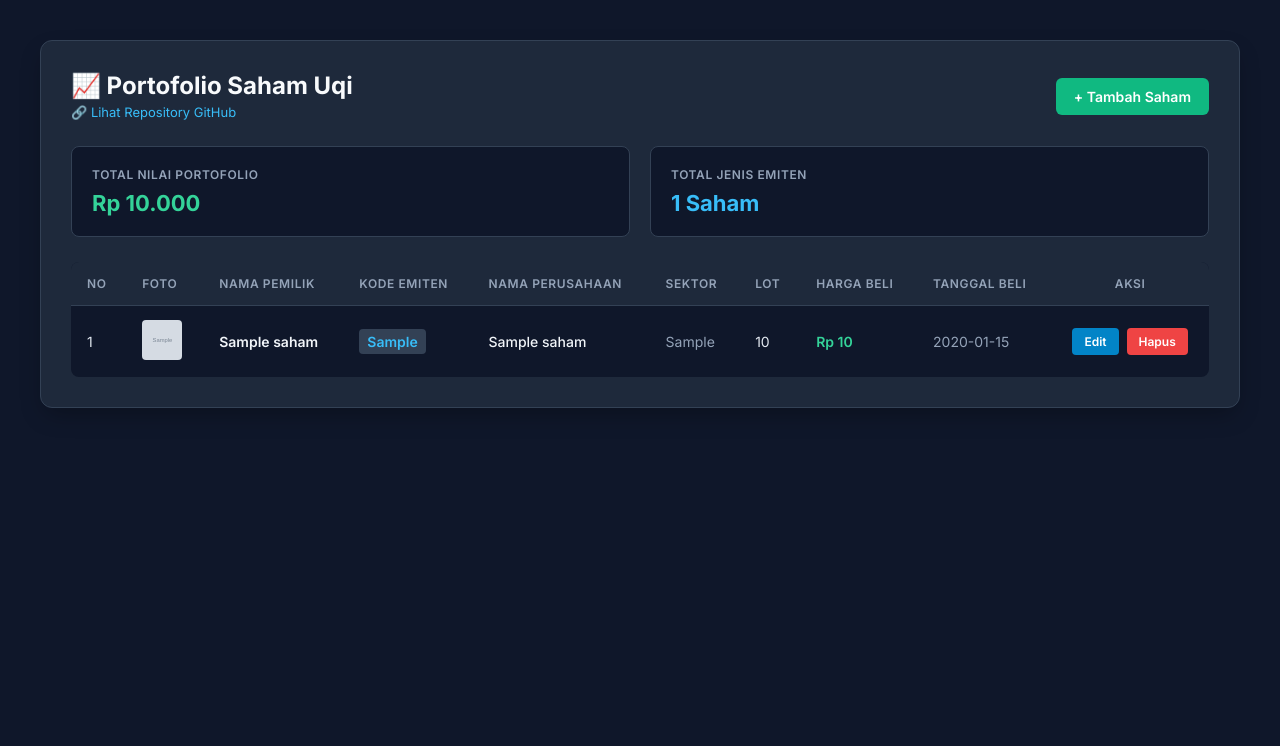
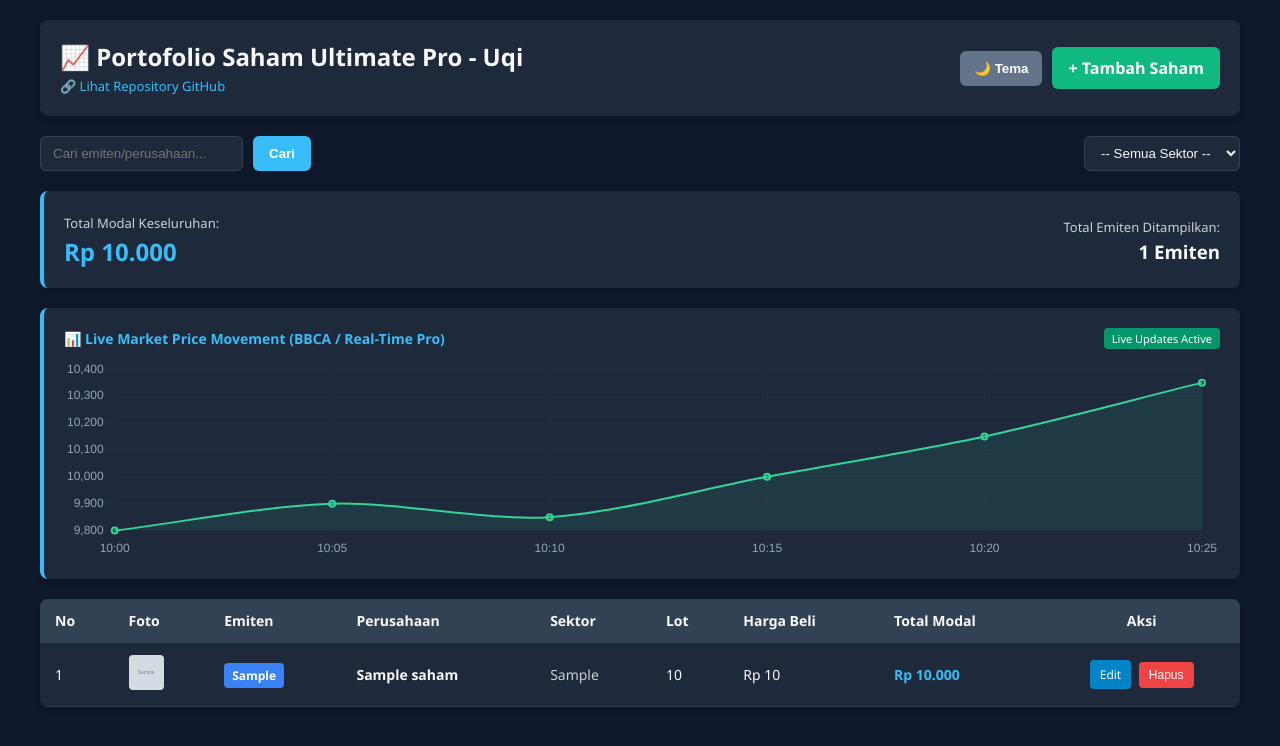
Before and after one commit to syauqi432/laravel-dari-nol-uqi, a Laravel app: page /saham in a window 1280 px wide. Shown: the top 746 px of the page. Run offline with Laravel 12, Linux system fonts and the light colour scheme; tables that the repository leaves empty hold one stand-in row (values such as "Sample post"); grey boxes marked "Sample" are stand-in pictures.

Commit message:
Selesaikan implementasi grafik live market real-time dan dark/light mode pro

```diff
--- a/app/Http/Controllers/SahamController.php
+++ b/app/Http/Controllers/SahamController.php
@@ -7,26 +7,28 @@ use App\Models\Saham;
 
 class SahamController extends Controller
 {
-    // Menampilkan data dan total nilai investasi
-    public function index()
+    public function index(Request $request)
     {
-        $sahams = Saham::all();
+        $search = $request->input('search');
+        $sektor = $request->input('sektor');
 
-        $totalInvestasi = 0;
-        foreach($sahams as $saham) {
-            $totalInvestasi += $saham->jumlah_lot * 100 * $saham->harga_beli;
-        }
+        $saham = Saham::when($search, function ($query, $search) {
+            return $query->where('kode_emiten', 'like', "%{$search}%")
+                         ->orWhere('nama_perusahaan', 'like', "%{$search}%");
+        })->when($sektor, function ($query, $sektor) {
+            return $query->where('sektor', $sektor);
+        })->get();
 
-        return view('saham', compact('sahams', 'totalInvestasi'));
+        $sektorList = Saham::select('sektor')->distinct()->pluck('sektor');
+
+        return view('saham', compact('saham', 'sektorList'));
     }
 
-    // Menampilkan form tambah saham
     public function create()
     {
         return view('tambah-saham');
     }
 
-    // Menyimpan data inputan baru ke database
     public function store(Request $request)
     {
         $request->validate([
@@ -40,30 +42,30 @@ class SahamController extends Controller
             'foto' => 'nullable|image|mimes:jpeg,png,jpg|max:2048',
         ]);
 
-        $data = $request->all();
+        $input = $request->all();
 
-        if ($request->hasFile('foto')) {
-            $file = $request->file('foto');
-            $filename = time() . '_' . $file->getClientOriginalName();
-            $file->move(public_path('uploads'), $filename);
-            $data['foto'] = $filename;
+        if ($image = $request->file('foto')) {
+            $destinationPath = 'uploads/';
+            $profileImage = date('YmdHis') . "." . $image->getClientOriginalExtension();
+            $image->move($destinationPath, $profileImage);
+            $input['foto'] = "$profileImage";
         }
 
-        Saham::create($data);
+        Saham::create($input);
 
-        return redirect('/saham');
+        return redirect('/saham')->with('success', 'Data saham berhasil ditambahkan!');
     }
 
-    // Menampilkan form edit saham berdasarkan ID
     public function edit($id)
     {
         $saham = Saham::findOrFail($id);
         return view('edit-saham', compact('saham'));
     }
 
-    // Menyimpan perubahan data edit ke database
     public function update(Request $request, $id)
     {
+        $saham = Saham::findOrFail($id);
+
         $request->validate([
             'nama_pemilik' => 'required',
             'kode_emiten' => 'required',
@@ -75,36 +77,27 @@ class SahamController extends Controller
             'foto' => 'nullable|image|mimes:jpeg,png,jpg|max:2048',
         ]);
 
-        $saham = Saham::findOrFail($id);
-        $data = $request->all();
+        $input = $request->all();
 
-        if ($request->hasFile('foto')) {
-            if ($saham->foto && file_exists(public_path('uploads/' . $saham->foto))) {
-                unlink(public_path('uploads/' . $saham->foto));
-            }
-
-            $file = $request->file('foto');
-            $filename = time() . '_' . $file->getClientOriginalName();
-            $file->move(public_path('uploads'), $filename);
-            $data['foto'] = $filename;
+        if ($image = $request->file('foto')) {
+            $destinationPath = 'uploads/';
+            $profileImage = date('YmdHis') . "." . $image->getClientOriginalExtension();
+            $image->move($destinationPath, $profileImage);
+            $input['foto'] = "$profileImage";
+        } else {
+            unset($input['foto']);
         }
 
-        $saham->update($data);
+        $saham->update($input);
 
-        return redirect('/saham');
+        return redirect('/saham')->with('success', 'Data saham berhasil diubah!');
     }
 
-    // Menghapus data saham dari database
     public function destroy($id)
     {
         $saham = Saham::findOrFail($id);
-
-        if ($saham->foto && file_exists(public_path('uploads/' . $saham->foto))) {
-            unlink(public_path('uploads/' . $saham->foto));
-        }
-
         $saham->delete();
 
-        return redirect('/saham');
+        return redirect('/saham')->with('success', 'Data saham berhasil dihapus!');
     }
 }
--- a/resources/views/saham.blade.php
+++ b/resources/views/saham.blade.php
@@ -3,110 +3,258 @@
 <head>
     <meta charset="UTF-8">
     <meta name="viewport" content="width=device-width, initial-scale=1.0">
-    <title>Portofolio Saham - Uqi</title>
-    <link href="https://fonts.googleapis.com/css2?family=Inter:wght@400;500;600;700&display=swap" rel="stylesheet">
+    <title>Portofolio Saham Ultimate Pro - Uqi</title>
+    <!-- CDN Chart.js -->
+    <script src="https://cdn.jsdelivr.net/npm/chart.js"></script>
     <style>
-        * { box-sizing: border-box; margin: 0; padding: 0; font-family: 'Inter', sans-serif; }
-        body { background-color: #0f172a; color: #e2e8f0; padding: 40px; }
-        .container { max-width: 1200px; margin: 0 auto; background: #1e293b; padding: 30px; border-radius: 12px; box-shadow: 0 10px 25px -5px rgba(0, 0, 0, 0.3); border: 1px solid #334155; }
-        .header { display: flex; justify-content: space-between; align-items: center; margin-bottom: 25px; }
-        h2 { color: #f8fafc; font-size: 24px; font-weight: 700; }
-        .btn-tambah { background-color: #10b981; color: white; padding: 10px 18px; border-radius: 6px; text-decoration: none; font-weight: 600; font-size: 14px; transition: background 0.2s; }
+        :root {
+            --bg-color: #0f172a;
+            --card-bg: #1e293b;
+            --text-color: #f8fafc;
+            --border-color: #334155;
+            --table-hover: #273548;
+        }
+        .light-mode {
+            --bg-color: #f1f5f9;
+            --card-bg: #ffffff;
+            --text-color: #0f172a;
+            --border-color: #cbd5e1;
+            --table-hover: #f8fafc;
+        }
+        body {
+            font-family: 'Segoe UI', Tahoma, Geneva, Verdana, sans-serif;
+            background-color: var(--bg-color);
+            color: var(--text-color);
+            margin: 0;
+            padding: 20px;
+            transition: background 0.3s, color 0.3s;
+        }
+        .container { max-width: 1200px; margin: 0 auto; }
+        .header {
+            display: flex;
+            justify-content: space-between;
+            align-items: center;
+            margin-bottom: 20px;
+            background: var(--card-bg);
+            padding: 20px;
+            border-radius: 8px;
+            box-shadow: 0 4px 6px -1px rgba(0, 0, 0, 0.1);
+        }
+        .header h2 { margin: 0; }
+        .btn-group { display: flex; gap: 10px; align-items: center; }
+        .btn-tambah { background-color: #10b981; color: white; padding: 10px 16px; border-radius: 6px; text-decoration: none; font-weight: 600; }
         .btn-tambah:hover { background-color: #059669; }
+        .btn-theme { background-color: #64748b; color: white; border: none; padding: 10px 14px; border-radius: 6px; cursor: pointer; font-weight: 600; }
+        .top-tools { display: flex; justify-content: space-between; gap: 15px; margin-bottom: 20px; flex-wrap: wrap; }
+        .search-form, .filter-form { display: flex; gap: 10px; }
+        input, select { padding: 8px 12px; border-radius: 6px; border: 1px solid var(--border-color); background: var(--card-bg); color: var(--text-color); }
+        .btn-action { padding: 8px 16px; background: #38bdf8; border: none; border-radius: 6px; color: white; cursor: pointer; font-weight: bold; }
+        .btn-reset { padding: 8px 12px; background: #64748b; border-radius: 6px; color: white; text-decoration: none; display: flex; align-items: center; }
 
-        /* Kartu Ringkasan */
-        .summary-cards { display: grid; grid-template-columns: repeat(auto-fit, minmax(220px, 1fr)); gap: 20px; margin-bottom: 25px; }
-        .card { background: #0f172a; padding: 20px; border-radius: 8px; border: 1px solid #334155; }
-        .card-title { font-size: 12px; font-weight: 600; color: #94a3b8; text-transform: uppercase; letter-spacing: 0.05em; margin-bottom: 8px; }
-        .card-value { font-size: 22px; font-weight: 700; color: #34d399; }
-
-        table { width: 100%; border-collapse: collapse; margin-top: 10px; background: #0f172a; border-radius: 8px; overflow: hidden; }
-        th, td { padding: 14px 16px; text-align: left; border-bottom: 1px solid #334155; font-size: 14px; }
-        th { background-color: #1e293b; color: #94a3b8; font-weight: 600; text-transform: uppercase; font-size: 12px; letter-spacing: 0.05em; }
-        tr:last-child td { border-bottom: none; }
-        tr:hover { background-color: rgba(51, 65, 85, 0.4); }
-        .badge { background-color: #334155; color: #38bdf8; padding: 4px 8px; border-radius: 4px; font-weight: 600; }
-        .profit { color: #34d399; font-weight: 600; }
-
-        /* Tombol Aksi */
-        .btn-edit { background-color: #0284c7; color: white; padding: 6px 12px; border-radius: 4px; text-decoration: none; font-size: 12px; font-weight: 600; display: inline-block; transition: background 0.2s; }
-        .btn-edit:hover { background-color: #0369a1; }
-        .btn-hapus { background-color: #ef4444; color: white; border: none; padding: 6px 12px; border-radius: 4px; cursor: pointer; font-size: 12px; font-weight: 600; transition: background 0.2s; }
-        .btn-hapus:hover { background-color: #dc2626; }
+        .summary-box, .chart-box {
+            background: var(--card-bg);
+            padding: 20px;
+            border-radius: 8px;
+            box-shadow: 0 4px 6px -1px rgba(0, 0, 0, 0.1);
+            border-left: 4px solid #38bdf8;
+            margin-bottom: 20px;
+        }
+        table {
+            width: 100%;
+            border-collapse: collapse;
+            background: var(--card-bg);
+            border-radius: 8px;
+            overflow: hidden;
+            box-shadow: 0 4px 6px -1px rgba(0, 0, 0, 0.1);
+        }
+        th, td { padding: 12px 15px; text-align: left; border-bottom: 1px solid var(--border-color); font-size: 14px; }
+        th { background-color: var(--border-color); font-weight: 600; }
+        tr:hover { background-color: var(--table-hover); }
+        .badge { background-color: #3b82f6; color: white; padding: 4px 8px; border-radius: 4px; font-size: 12px; font-weight: bold; }
+        .btn-edit { background-color: #0284c7; color: white; padding: 6px 10px; border-radius: 4px; text-decoration: none; font-size: 12px; }
+        .btn-hapus { background-color: #ef4444; color: white; border: none; padding: 6px 10px; border-radius: 4px; cursor: pointer; font-size: 12px; }
     </style>
 </head>
-<body>
+<body id="bodyEl">
 
     <div class="container">
-       <div class="header">
+        <!-- HEADER & TOOLS -->
+        <div class="header">
             <div>
-                <h2>📈 Portofolio Saham Uqi</h2>
+                <h2>📈 Portofolio Saham Ultimate Pro - Uqi</h2>
                 <a href="https://github.com/syauqi432/laravel-dari-nol-uqi" target="_blank" style="color: #38bdf8; font-size: 13px; text-decoration: none; display: inline-block; margin-top: 4px;">
                     🔗 Lihat Repository GitHub
                 </a>
             </div>
-            <a href="/saham/tambah" class="btn-tambah">+ Tambah Saham</a>
-        </div>
-
-        <!-- Bagian Kotak Ringkasan -->
-        <div class="summary-cards">
-            <div class="card">
-                <div class="card-title">Total Nilai Portofolio</div>
-                <div class="card-value">Rp {{ number_format($totalInvestasi, 0, ',', '.') }}</div>
-            </div>
-            <div class="card">
-                <div class="card-title">Total Jenis Emiten</div>
-                <div class="card-value" style="color: #38bdf8;">{{ count($sahams) }} Saham</div>
+            <div class="btn-group">
+                <button onclick="toggleTheme()" class="btn-theme" id="themeBtn">🌙 Tema</button>
+                <a href="/saham/tambah" class="btn-tambah">+ Tambah Saham</a>
             </div>
         </div>
 
+        <!-- SEARCH & FILTER -->
+        <div class="top-tools">
+            <form action="/saham" method="GET" class="search-form">
+                <input type="text" name="search" placeholder="Cari emiten/perusahaan..." value="{{ request('search') }}">
+                <input type="hidden" name="sektor" value="{{ request('sektor') }}">
+                <button type="submit" class="btn-action">Cari</button>
+            </form>
+
+            <form action="/saham" method="GET" class="filter-form">
+                <input type="hidden" name="search" value="{{ request('search') }}">
+                <select name="sektor" onchange="this.form.submit()">
+                    <option value="">-- Semua Sektor --</option>
+                    @foreach($sektorList as $sek)
+                        <option value="{{ $sek }}" {{ request('sektor') == $sek ? 'selected' : '' }}>{{ $sek }}</option>
+                    @endforeach
+                </select>
+                @if(request('search') || request('sektor'))
+                    <a href="/saham" class="btn-reset">Reset</a>
+                @endif
+            </form>
+        </div>
+
+        <!-- RINGKASAN TOTAL MODAL -->
+        @php
+            $totalModal = 0;
+            foreach($saham as $item) {
+                $totalModal += $item->jumlah_lot * $item->harga_beli * 100;
+            }
+        @endphp
+
+        <div class="summary-box" style="display: flex; justify-content: space-between; align-items: center;">
+            <div>
+                <span style="font-size: 13px; opacity: 0.8;">Total Modal Keseluruhan:</span>
+                <h2 style="margin: 2px 0 0 0; color: #38bdf8;">Rp {{ number_format($totalModal, 0, ',', '.') }}</h2>
+            </div>
+            <div style="text-align: right;">
+                <span style="font-size: 13px; opacity: 0.8;">Total Emiten Ditampilkan:</span>
+                <h3 style="margin: 2px 0 0 0;">{{ count($saham) }} Emiten</h3>
+            </div>
+        </div>
+
+        <!-- GRAFIK LIVE MARKET REAL-TIME (CHART.JS) -->
+        <div class="chart-box">
+            <div style="display: flex; justify-content: space-between; align-items: center; margin-bottom: 10px;">
+                <span style="font-size: 14px; font-weight: bold; color: #38bdf8;">📊 Live Market Price Movement (BBCA / Real-Time Pro)</span>
+                <span style="font-size: 11px; background: #059669; color: white; padding: 3px 8px; border-radius: 4px;">Live Updates Active</span>
+            </div>
+            <div style="position: relative; height: 200px; width: 100%;">
+                <canvas id="liveMarketChart"></canvas>
+            </div>
+        </div>
+
+        <!-- TABEL DATA SAHAM -->
         <table>
             <thead>
                 <tr>
                     <th>No</th>
                     <th>Foto</th>
-                    <th>Nama Pemilik</th>
-                    <th>Kode Emiten</th>
-                    <th>Nama Perusahaan</th>
+                    <th>Emiten</th>
+                    <th>Perusahaan</th>
                     <th>Sektor</th>
                     <th>Lot</th>
                     <th>Harga Beli</th>
-                    <th>Tanggal Beli</th>
+                    <th>Total Modal</th>
                     <th style="text-align: center;">Aksi</th>
                 </tr>
             </thead>
             <tbody>
-                @foreach($sahams as $index => $saham)
+                @forelse($saham as $index => $item)
+                @php $modalItem = $item->jumlah_lot * $item->harga_beli * 100; @endphp
                 <tr>
                     <td>{{ $index + 1 }}</td>
                     <td>
-                        @if($saham->foto)
-                            <img src="{{ asset('uploads/' . $saham->foto) }}" alt="Foto" width="40" height="40" style="object-fit: cover; border-radius: 4px;">
+                        @if($item->foto)
+                            <img src="{{ asset('uploads/' . $item->foto) }}" alt="Foto" width="35" height="35" style="object-fit: cover; border-radius: 4px;">
                         @else
-                            <span style="color: #64748b; font-size: 12px;">Tidak ada</span>
+                            <span style="font-size: 11px; opacity: 0.6;">N/A</span>
                         @endif
                     </td>
-                    <td style="font-weight: 600; color: #f1f5f9;">{{ $saham->nama_pemilik }}</td>
-                    <td><span class="badge">{{ $saham->kode_emiten }}</span></td>
-                    <td style="font-weight: 500; color: #f1f5f9;">{{ $saham->nama_perusahaan }}</td>
-                    <td style="color: #94a3b8;">{{ $saham->sektor }}</td>
-                    <td>{{ $saham->jumlah_lot }}</td>
-                    <td class="profit">Rp {{ number_format($saham->harga_beli, 0, ',', '.') }}</td>
-                    <td style="color: #94a3b8;">{{ $saham->tanggal_beli }}</td>
+                    <td><span class="badge">{{ $item->kode_emiten }}</span></td>
+                    <td style="font-weight: 600;">{{ $item->nama_perusahaan }}</td>
+                    <td style="opacity: 0.8;">{{ $item->sektor }}</td>
+                    <td>{{ $item->jumlah_lot }}</td>
+                    <td>Rp {{ number_format($item->harga_beli, 0, ',', '.') }}</td>
+                    <td style="font-weight: 600; color: #38bdf8;">Rp {{ number_format($modalItem, 0, ',', '.') }}</td>
                     <td style="text-align: center; white-space: nowrap;">
-                        <a href="/saham/{{ $saham->id }}/edit" class="btn-edit" style="margin-right: 4px;">Edit</a>
-
-                        <form action="/saham/{{ $saham->id }}" method="POST" onsubmit="return confirm('Yakin ingin menghapus saham ini?');" style="display:inline;">
+                        <a href="/saham/{{ $item->id }}/edit" class="btn-edit" style="margin-right: 4px;">Edit</a>
+                        <form action="/saham/{{ $item->id }}" method="POST" onsubmit="return confirm('Yakin hapus saham ini?');" style="display:inline;">
                             @csrf
                             @method('DELETE')
                             <button type="submit" class="btn-hapus">Hapus</button>
                         </form>
                     </td>
                 </tr>
-                @endforeach
+                @empty
+                <tr>
+                    <td colspan="9" style="text-align: center; opacity: 0.7; padding: 30px;">Tidak ada data saham yang ditemukan.</td>
+                </tr>
+                @endforelse
             </tbody>
         </table>
     </div>
 
+    <!-- Script JavaScript untuk Grafik Live & Tema -->
+    <script>
+        function toggleTheme() {
+            const body = document.getElementById('bodyEl');
+            const btn = document.getElementById('themeBtn');
+            body.classList.toggle('light-mode');
+            btn.textContent = body.classList.contains('light-mode') ? '☀️ Terang' : '🌙 Tema';
+        }
+
+        // Inisialisasi Chart.js Live Market
+        const ctx = document.getElementById('liveMarketChart').getContext('2d');
+        const liveChart = new Chart(ctx, {
+            type: 'line',
+            data: {
+                labels: ['10:00', '10:05', '10:10', '10:15', '10:20', '10:25'],
+                datasets: [{
+                    label: 'Harga BBCA (IDR)',
+                    data: [9800, 9900, 9850, 10000, 10150, 10350],
+                    borderColor: '#34d399',
+                    backgroundColor: 'rgba(52, 211, 153, 0.1)',
+                    borderWidth: 2,
+                    fill: true,
+                    tension: 0.3
+                }]
+            },
+            options: {
+                responsive: true,
+                maintainAspectRatio: false,
+                plugins: {
+                    legend: { display: false }
+                },
+                scales: {
+                    x: { ticks: { color: '#94a3b8' }, grid: { color: 'rgba(51, 65, 85, 0.2)' } },
+                    y: { ticks: { color: '#94a3b8' }, grid: { color: 'rgba(51, 65, 85, 0.2)' } }
+                }
+            }
+        });
+
+        // Simulasi pergerakan harga real-time bergerak otomatis tiap 2 detik
+        setInterval(() => {
+            const now = new Date();
+            const timeString = now.getHours().toString().padStart(2, '0') + ':' +
+                               now.getMinutes().toString().padStart(2, '0') + ':' +
+                               now.getSeconds().toString().padStart(2, '0');
+
+            const lastPrice = liveChart.data.datasets[0].data[liveChart.data.datasets[0].data.length - 1];
+            const fluctuation = Math.floor(Math.random() * 60) - 28;
+            const newPrice = lastPrice + fluctuation;
+
+            liveChart.data.labels.push(timeString);
+            liveChart.data.datasets[0].data.push(newPrice);
+
+            // Batasi data maksimal 8 titik agar grafik tetap rapi berjalan
+            if (liveChart.data.labels.length > 8) {
+                liveChart.data.labels.shift();
+                liveChart.data.datasets[0].data.shift();
+            }
+
+            liveChart.update('none');
+        }, 2000);
+    </script>
 </body>
 </html>
```
